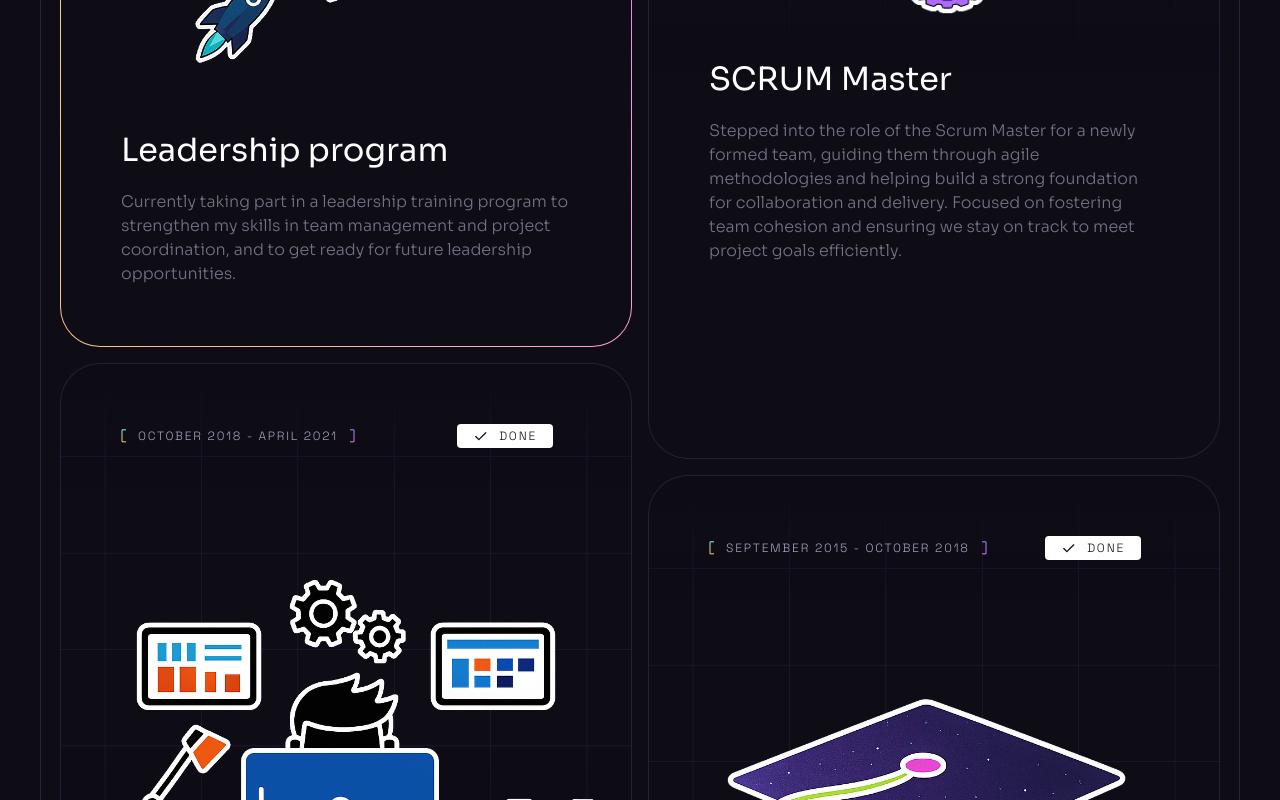
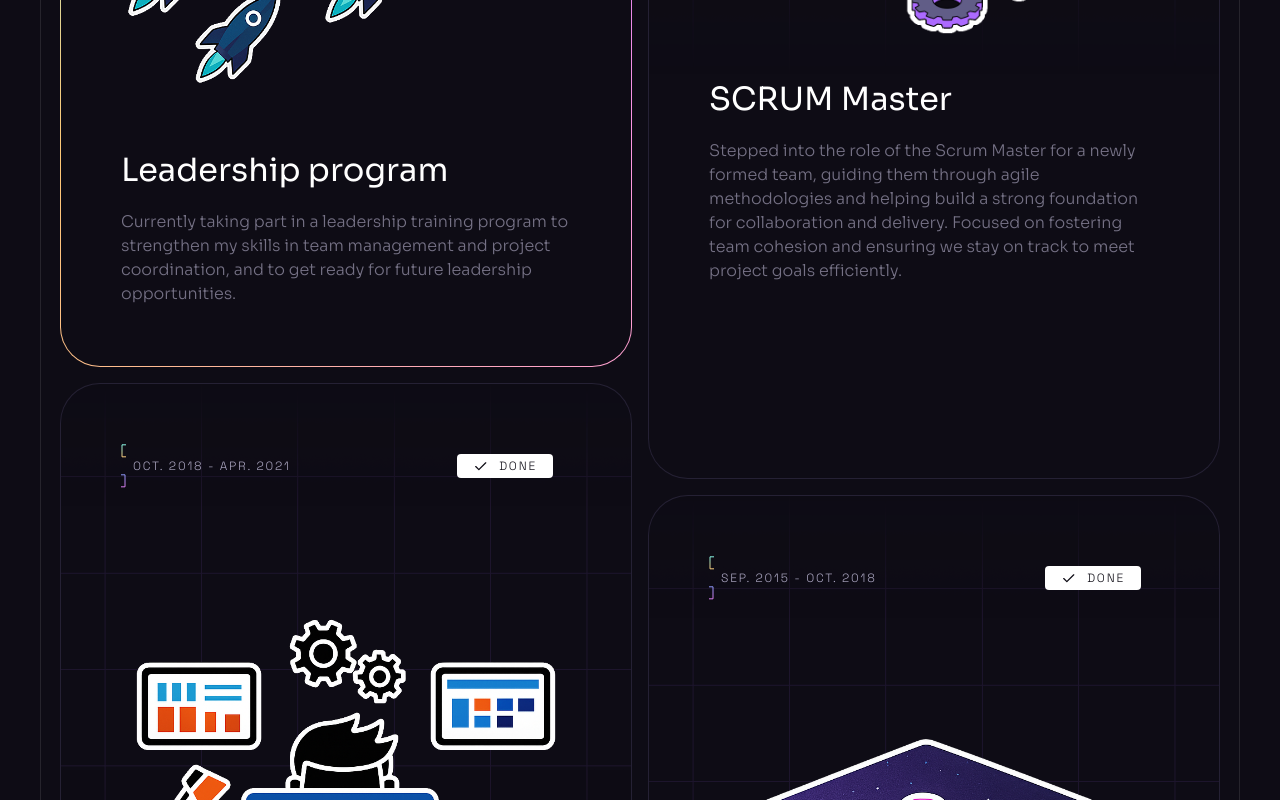
Before and after one commit to chrisguter/ChrisGuterPortfolio, a React (Vite) app: page / in a window 1280 px wide. Shown: the part 6519-7319 px from the top of the page. Built offline with nearby package versions, Linux system fonts and the light colour scheme.

Commit message:
changed the date behaviour
+ on small sceens only show startDate
+ on med+ screens show the range

```diff
--- a/src/components/Career.jsx
+++ b/src/components/Career.jsx
@@ -38,7 +38,14 @@ const Career = () => {
                   </div>
                   <div className="relative z-1">
                     <div className="flex items-center justify-between max-w-[27rem] mb-8 md:mb-20">
-                      <Tagline>{t(item.date)}</Tagline>
+                      {/* Show only startDate on small screens */}
+                      <Tagline className="block md:hidden">
+                        {t(item.startDate)}
+                      </Tagline>
+                      {/* Show startDate - endDate on md+ screens */}
+                      <Tagline className="hidden md:block">
+                        {t(item.startDate)} - {t(item.endDate)}
+                      </Tagline>
 
                       <div className="flex items-center px-4 py-1 bg-n-1 rounded text-n-8">
                         <img
--- a/src/constants/index.js
+++ b/src/constants/index.js
@@ -138,7 +138,8 @@ export const career = [
     id: "0",
     title: "career.leadership.title",
     text: "career.leadership.text",
-    date: "career.leadership.date",
+    startDate: "career.leadership.startDate",
+    endDate: "career.leadership.endDate",
     status: "progress",
     imageUrl: career1,
     colorful: true,
@@ -147,7 +148,8 @@ export const career = [
     id: "1",
     title: "career.scrumMaster.title",
     text: "career.scrumMaster.text",
-    date: "career.scrumMaster.date",
+    startDate: "career.scrumMaster.startDate",
+    endDate: "career.scrumMaster.endDate",
     status: "progress",
     imageUrl: career2,
   },
@@ -155,7 +157,8 @@ export const career = [
     id: "2",
     title: "career.softwareEngineer.title",
     text: "career.softwareEngineer.text",
-    date: "career.softwareEngineer.date",
+    startDate: "career.softwareEngineer.startDate",
+    endDate: "career.softwareEngineer.endDate",
     status: "done",
     imageUrl: career3,
   },
@@ -163,7 +166,8 @@ export const career = [
     id: "3",
     title: "career.bachelor.title",
     text: "career.bachelor.text",
-    date: "career.bachelor.date",
+    startDate: "career.bachelor.startDate",
+    endDate: "career.bachelor.endDate",
     status: "done",
     imageUrl: career4,
   },
--- a/src/locales/en.json
+++ b/src/locales/en.json
@@ -108,22 +108,26 @@
     "leadership": {
       "title": "Leadership program",
       "text": "Currently taking part in a leadership training program to strengthen my skills in team management and project coordination, and to get ready for future leadership opportunities.",
-      "date": "May 2023 - June 2025"
+      "startDate": "May 2023",
+      "endDate": "June 2025"
     },
     "scrumMaster": {
       "title": "SCRUM Master",
       "text": "Stepped into the role of the Scrum Master for a newly formed team, guiding them through agile methodologies and helping build a strong foundation for collaboration and delivery. Focused on fostering team cohesion and ensuring we stay on track to meet project goals efficiently.",
-      "date": "April 2021 - Now"
+      "startDate": "Apr. 2021",
+      "endDate": "Now"
     },
     "softwareEngineer": {
       "title": "Software Engineer",
       "text": "Jumped into the tech world as a software engineer, working on everything from front-end interfaces to backend development and APIs. Web development and design were my starting points — and are still some of my favorite areas to work in.",
-      "date": "October 2018 - April 2021"
+      "startDate": "Oct. 2018",
+      "endDate": "Apr. 2021"
     },
     "bachelor": {
       "title": "Bachelor of Science",
       "text": "I earned my Bachelor of Science in Computer Science from DHBW Karlsruhe in 2018. The program offered a solid mix of academic theory and hands-on experience, which helped me build a strong foundation in software development and problem-solving early on.",
-      "date": "September 2015 - October 2018 "
+      "startDate": "Sep. 2015",
+      "endDate": "Oct. 2018"
     }
   },
 
```
